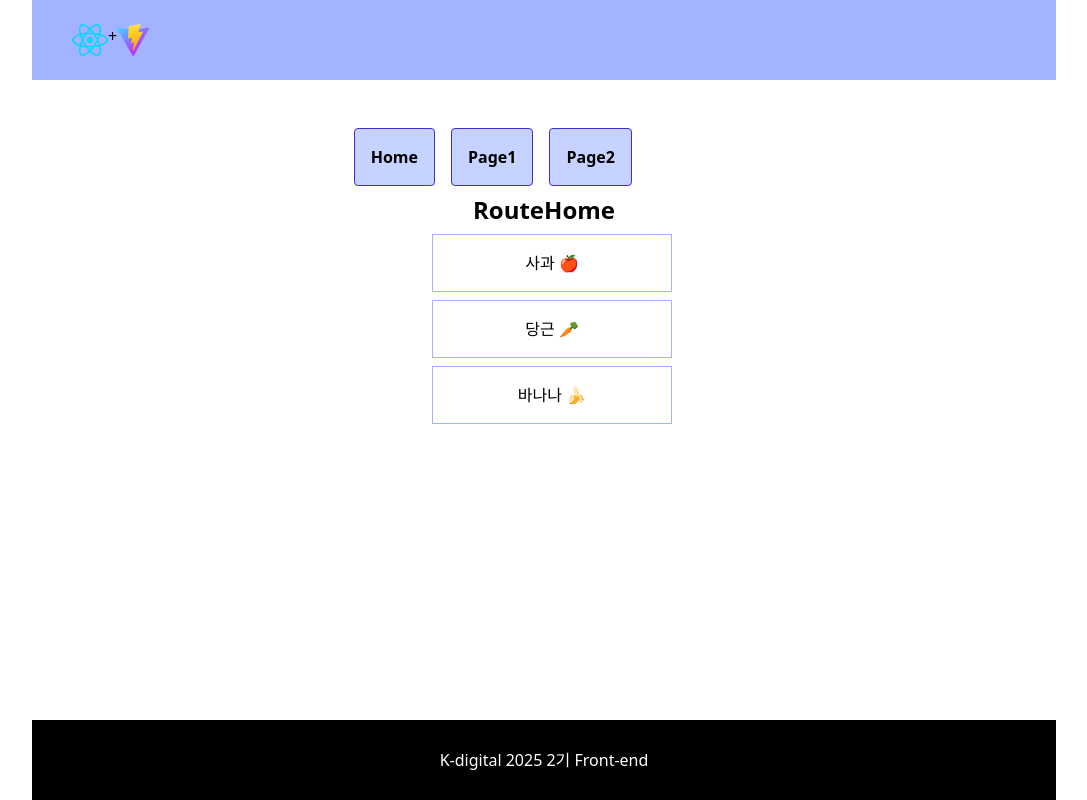
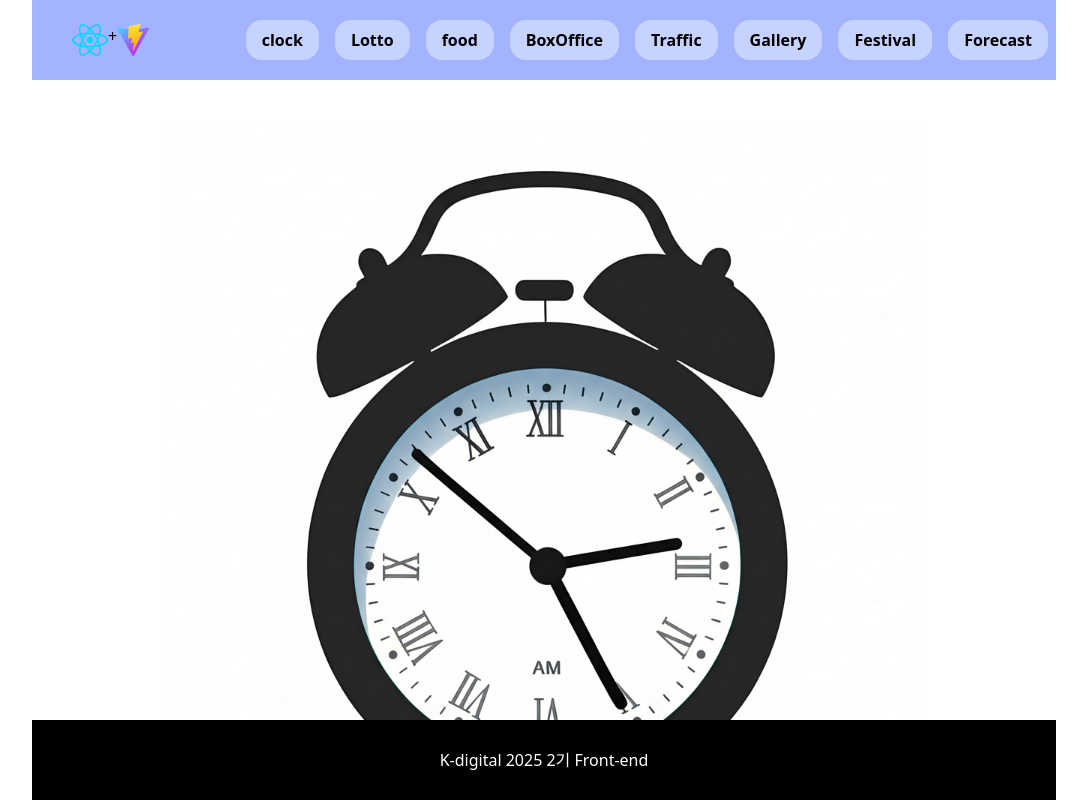
Before and after one commit to heeaayoon/React, a React (Vite) app: page / in a window 1280 px wide. Shown: the whole page, without its empty margins (96-1183 px from the left). Built offline with nearby package versions, Linux system fonts and the light colour scheme.

Commit message:
App 전체 라우팅

```diff
--- a/src/02/MyClock.jsx
+++ b/src/02/MyClock.jsx
@@ -1,12 +1,15 @@
 import MyClockImage from './MyClockImage'
 import MyClockTime from './MyClockTime'
+import { Link } from 'react-router-dom'
 
 function MyClock(){
     return(
+        <Link to='/'>
         <>
         <MyClockImage/>
         <MyClockTime/>
         </>
+        </Link>
     )
 }
 export default MyClock
--- a/src/15/RouteHome.jsx
+++ b/src/15/RouteHome.jsx
@@ -1,6 +1,9 @@
-import { Link } from "react-router-dom"
+import { Link, useNavigate } from "react-router-dom"
+import TailButton from "../component/TailButton"
 
 export default function RouteHome() {
+
+    const navigate = useNavigate(); //이벤트로 처리할 경우에는 useNavigate 사용
   return (
     <div className='w-9/10 flex flex-col justify-center items-center'>
         <h1 className='text-2xl font-bold text-center'>RouteHome</h1>
@@ -15,6 +18,20 @@
             <li className='w-full p-4 m-2 border border-indigo-300 hover:bg-indigo-200'>바나나 🍌</li>
             </Link>
         </ul>
+        <div className="w-60 grid grid-cols-1 gap-1">
+            <TailButton caption ='사과 🍎'
+                                color = 'blue'
+                                onHandle = {() => navigate('/p2?item=사과&emo=🍎')}
+                                />
+            <TailButton caption ='당근 🥕'
+                                color = 'blue'
+                                onHandle = {() => navigate('/p2?item=당근&emo=🥕')}
+                                />
+            <TailButton caption ='바나나 🍌'
+                                color = 'blue'
+                                onHandle = {() => navigate('/p2?item=바나나&emo=🍌')}
+                                />
+        </div>
     </div>
   )
 }
--- a/src/15/RouteNav.jsx
+++ b/src/15/RouteNav.jsx
@@ -15,7 +15,7 @@
             Page1
         </div>
         </Link>
-        <Link to = "/p2">
+        <Link to = "/p2?emo=m">
         <div className='p-4 m-2 border border-indigo-700 rounded bg-indigo-200 font-bold
                         hover:bg-indigo-50'>
             Page2
--- a/src/15/RoutePage2.jsx
+++ b/src/15/RoutePage2.jsx
@@ -1,9 +1,17 @@
-import React from 'react'
+import { useSearchParams } from "react-router-dom";
 
 export default function RoutePage2() {
+    const [sparams] = useSearchParams();
+    const item1 = sparams.get("item")
+    const item2 = sparams.get("emo")
+    const data = ['사과', '바나나']; //배열 안에 든 요소인지를 검사 -> 삼항연산자
   return (
     <div>
         <h1 className='text-2xl font-bold text-center'>RoutePage2</h1>
+        <div className='text-2xl font-bold text-center mt-10'>
+            { item2=='m'? '메뉴선택'
+                        : `${item2}는 ${data.includes(item1)?"과일입니다":"과일이 아닙니다"}.`}
+        </div>
     </div>
   )
 }
--- /dev/null
+++ b/src/16/FcstList.jsx
@@ -0,0 +1,9 @@
+import { Link } from "react-router-dom"
+
+export default function FcstList() {
+  return (
+    <div>
+
+    </div>
+  )
+}
--- a/src/App.jsx
+++ b/src/App.jsx
@@ -21,30 +21,43 @@
 import Gallery from './13/Gallery'
 import Festival from './14/Festival'
 import Fcst from './16/Fcst'
-import RouteMain from './15/RouteMain'
-
+import FcstList from './16/FcstList'
+//import RouteMain from './15/RouteMain' //라우터 내부에 라우터 걸 수 없음
+import { BrowserRouter, Routes, Route } from 'react-router-dom'
+import AppNav from './AppNav'
 
 function App() {
   return(
+    //전체 공유해야 하는 부분 -> <BrowserRouter>
+    <BrowserRouter>
     <div className = "w-full xl:w-8/10 h-screen mx-auto flex flex-col justify-start items-start">
-      <header className = "w-full min-h-20 bg-indigo-300
-                          flex justify-between items-center">
+      <header className = "w-full min-h-20 bg-indigo-300 flex justify-between items-center">
             <div className="flex ml-10">
                 <img src={reactlogo} alt = "react"/>+
                 <img src='/vite.svg' alt = "vite"/>
             </div>
+            <AppNav/>
       </header>
       <main className="w-full flex-grow
-                        overflow-y-auto py-10
+                       overflow-y-auto py-10
                        flex flex-col items-center">
-            <RouteMain/>
+            <Routes>
+              <Route path="/" element = {<MyClock/>} />
+              <Route path="/lotto" element = {<Lotto/>} />
+              <Route path="/food" element = {<FoodMain2/>} />
+              <Route path="/box" element = {<BoxOffice/>} />
+              <Route path="/traff" element = {<Traffic/>} />
+              <Route path="/gal" element = {<Gallery/>} />
+              <Route path="/fest" element = {<Festival/>} />
+              <Route path="/fcst" element = {<Fcst/>} />
+              <Route path="/fcstList" element = {<FcstList/>} />
+            </Routes>
       </main>
-      <footer className = "w-full min-h-20
-                          bg-black text-white
-                          flex justify-center items-center">
+      <footer className = "w-full min-h-20 bg-black text-white flex justify-center items-center">
             K-digital 2025 2기 Front-end
       </footer>
     </div>
+    </BrowserRouter>
   )
 }
 
--- /dev/null
+++ b/src/AppNav.jsx
@@ -0,0 +1,56 @@
+import { Link } from "react-router-dom"
+
+export default function AppNav() {
+  return (
+    <div className="flex justify-center items-center">
+        <Link to='/'>
+        <div className='p-4 m-2  bg-indigo-200 rounded-2xl font-bold h-10 flex justify-center items-center
+                        hover:bg-indigo-50'>
+            clock
+        </div>
+        </Link>
+        <Link to='/lotto'>
+        <div className='p-4 m-2  bg-indigo-200 rounded-2xl font-bold h-10 flex justify-center items-center
+                        hover:bg-indigo-50'>
+            Lotto
+        </div>
+        </Link>
+        <Link to='/food'>
+        <div className='p-4 m-2  bg-indigo-200 rounded-2xl font-bold h-10 flex justify-center items-center
+                        hover:bg-indigo-50'>
+            food
+        </div>
+        </Link>
+        <Link to='/box'>
+        <div className='p-4 m-2  bg-indigo-200 rounded-2xl font-bold h-10 flex justify-center items-center
+                        hover:bg-indigo-50'>
+            BoxOffice
+        </div>
+        </Link>
+        <Link to='/traff'>
+        <div className='p-4 m-2  bg-indigo-200 rounded-2xl font-bold h-10 flex justify-center items-center
+                        hover:bg-indigo-50'>
+            Traffic
+        </div>
+        </Link>
+        <Link to='/gal'>
+        <div className='p-4 m-2  bg-indigo-200 rounded-2xl font-bold h-10 flex justify-center items-center
+                        hover:bg-indigo-50'>
+            Gallery
+        </div>
+        </Link>
+        <Link to='/fest'>
+        <div className='p-4 m-2  bg-indigo-200 rounded-2xl font-bold h-10 flex justify-center items-center
+                        hover:bg-indigo-50'>
+            Festival
+        </div>
+        </Link>
+        <Link to='/fcst'>
+        <div className='p-4 m-2  bg-indigo-200 rounded-2xl font-bold h-10 flex justify-center items-center
+                        hover:bg-indigo-50'>
+            Forecast
+        </div>
+        </Link>
+    </div>
+  )
+}
```
